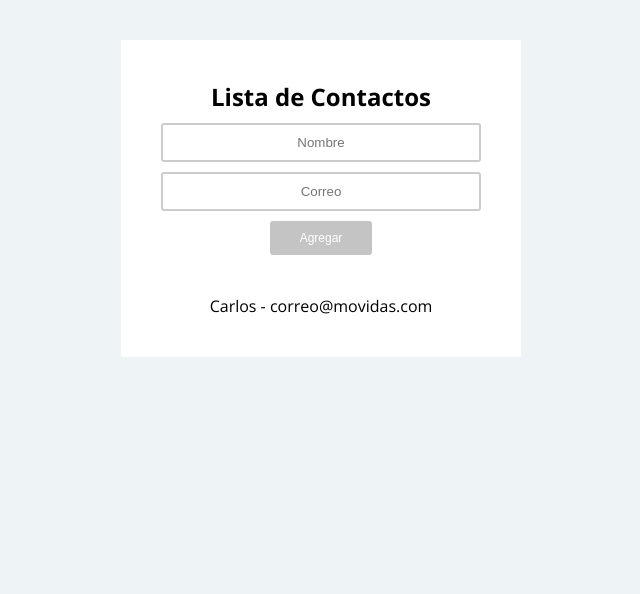
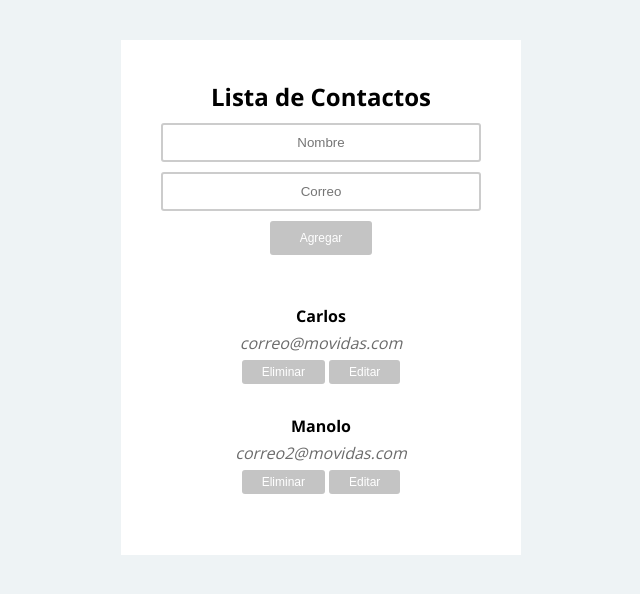
Before and after one commit to jeatzr/curso-react-firebase, a React (Create React App) app: page / in a window 1280 px wide. Shown: the top 594 px of the page, without its empty margins (319-959 px from the left). Built offline with nearby package versions, Linux system fonts and the light colour scheme; no server answers.

Commit message:
Video 66. Creando estructura lista de contactos

```diff
--- /dev/null
+++ b/src/componentes/Contacto.jsx
@@ -0,0 +1,90 @@
+import React, {useState} from "react";
+import styled from 'styled-components';
+import db from "./../firebase/firebaseConfig.js";
+
+const Contacto = ({ id, nombre, correo }) => {
+    const [editandoTarea, setEditandoTarea] = useState(false);
+    console.log(typeof(correo));
+    return (
+        <ContenedorContacto>
+            {editandoTarea ?
+                <form action="">
+                    <Input
+                        type="text"
+                        name="nombre"
+                        //value={ }
+                        //onChange={}
+                        placeholder="Nombre"
+                    />
+                    <Input
+                        type="text"
+                        name="correo"
+                        //value={ }
+                        //onChange={}
+                        placeholder="Correo"
+                    />
+                    <Boton type="submit">Actualizar</Boton>
+                </form>
+                :
+                <>
+                    <Nombre>{nombre}</Nombre>
+                    <Correo>{correo}</Correo>
+                    <Boton>Eliminar</Boton>
+                    <Boton onClick={()=> setEditandoTarea(!editandoTarea)}>Editar</Boton>
+                </>
+            }
+        </ContenedorContacto>
+    );
+}
+
+const ContenedorContacto = styled.div`
+    padding: 10px 0;
+    border-bottom: 1px solid rgba(0,0,0,.0);
+`;
+
+const Nombre = styled.p`
+    font-weight: bold;
+`;
+
+const Correo = styled.p`
+    font-style: italic;
+    color: #6B6B6B;
+    margin: 5px 0;
+`;
+
+const Boton = styled.button`
+    padding: 5px 20px;
+    border: none;
+    cursor: pointer;
+    border-radius: 3px;
+    margin: 0px 2px;
+    margin-bottom: 10px;
+    transition: .3s ease all;
+    outline: none;
+    background: #C4C4C4;
+    color: #FFF;
+    font-size: 12px;
+
+    &:hover {
+        background: #3076e9;
+
+    }
+
+`;
+
+const Input = styled.input`
+    padding: 10px;
+    border: 2px solid rgba(0,0,0,.2);
+    border-radius: 3px;
+    width: 100%;
+    margin-bottom: 10px;
+    transition: .2 ease all;
+    outline: none;
+    text-align: center;
+
+    &:focus {
+        border: 2px solid #3076e9;
+    }
+`;
+
+export default Contacto;
--- a/src/componentes/ListaContactos.jsx
+++ b/src/componentes/ListaContactos.jsx
@@ -1,21 +1,28 @@
 import React, {useState} from "react";
 import styled from 'styled-components';
 import db from "../firebase/firebaseConfig.js";
-import { collection, addDoc } from "firebase/firestore";
+import Contacto from "./Contacto.jsx";
 
 //sfc    snippet
 const ListaContactos = () => {
     const [contactos, cambiarContactos] = useState([
-        { id:2, nombre: 'Carlos', correo: 'correo@movidas.com'}
+        { id:1, nombre: 'Carlos', correo: 'correo@movidas.com'},
+        { id:2, nombre: 'Manolo', correo: 'correo2@movidas.com'},
     ])
 
     return (
 
+        //esto pregunta si hay contactos para mostrar el contenedor de contactos
         contactos.length &&
         <ContenedorContactos>
-            {contactos.map((c) => {
-                return <p key={c.id}>{c.nombre} - {c.correo}</p>
-            })}
+                {contactos.map((c) =>
+                    <Contacto
+                        key={c.id}
+                        id={c.id}
+                        nombre={c.nombre}
+                        correo={c.correo}
+                    />
+                )}
         </ContenedorContactos>
     );
 }
```
